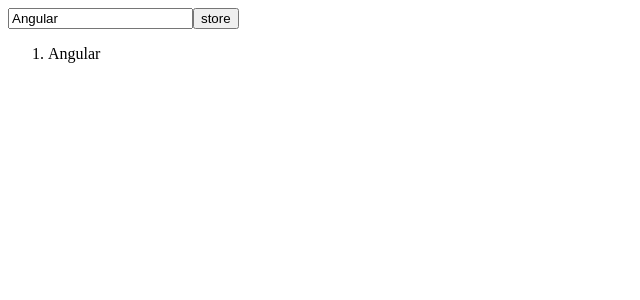
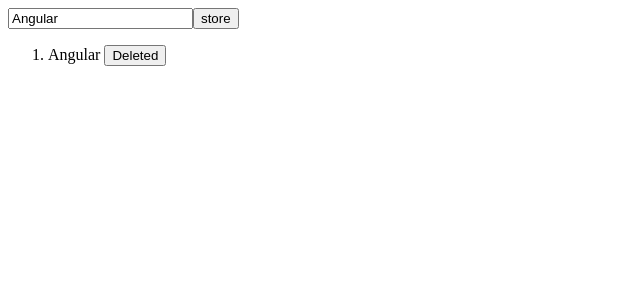
Before and after one commit to 5b6santhosh/angular-localstorage, an Angular app: page / in a window 1280 px wide. Both pictures are taken after a click on the button "store". Shown: the top 300 px of the page, without its empty margins (0-640 px from the left). Built offline with nearby package versions, Linux system fonts and the light colour scheme.

Commit message:
2 files modified

```diff
--- a/src/app/app.component.html
+++ b/src/app/app.component.html
@@ -4,7 +4,7 @@
 <button (click)="n(name)" *ngIf="!items">store</button>
 <button (click)="k(name,items)" *ngIf="items">store</button>
 <ol>
-<li *ngFor="let m of items" >
- {{m.name}}
+<li *ngFor="let m of items;let i=index" >
+ {{m.name}} <button (click)="delete(i)">Deleted</button>
 </li>
 </ol>
--- a/src/app/app.component.ts
+++ b/src/app/app.component.ts
@@ -31,4 +31,12 @@
    localStorage.setItem("productList",JSON.stringify(all));
    this.ngOnInit();
   }
+  delete(n){
+   // alert(n);
+        this.items.splice(n);
+     alert(JSON.stringify(this.items));
+    localStorage.setItem("productList",JSON.stringify(this.items));
+    this.ngOnInit();
+
+  }
 }
```
